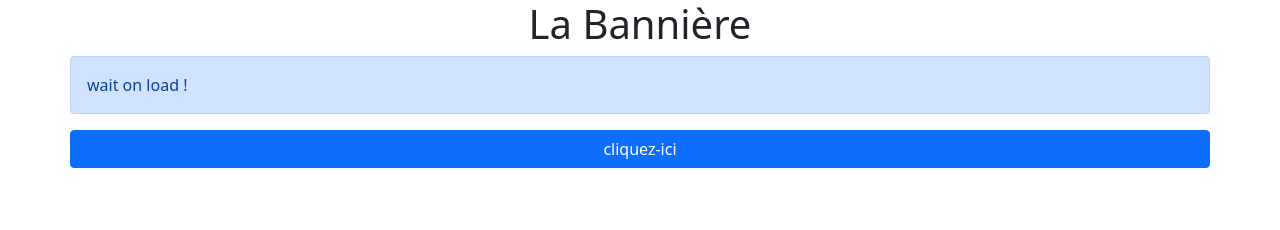
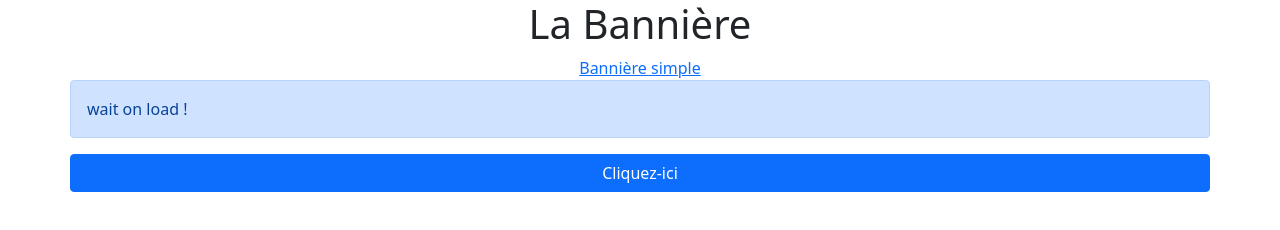
Before and after one commit to LucasL72/banchucknorris, a plain HTML site: page index.html in a window 1280 px wide. Drawn offline with nearby package versions, Linux system fonts and the light colour scheme; no server answers.

Commit message:
add link

```diff
--- a/index.html
+++ b/index.html
@@ -12,11 +12,11 @@
 
 <body>
     <h1 class="text-center">La Bannière</h1>
+    <a class="d-flex justify-content-center" href="Ban simple/index.html"> Bannière simple</a>
+
     <div id="app">
 
     </div>
-
-
 
     <script src="index.js"></script>
 </body>
--- a/index.js
+++ b/index.js
@@ -48,7 +48,7 @@ function buildButton() {
     const btn = document.createElement("button");
     btn.setAttribute("class", "btn btn-primary");
     btn.setAttribute("onclick", "getDataJoke()");
-    btn.innerText = "cliquez-ici";
+    btn.innerText = "Cliquez-ici";
 
     app.appendChild(container);
     container.appendChild(row);
```
